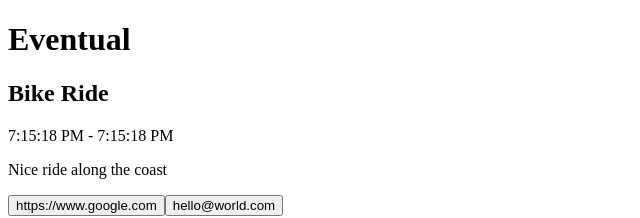
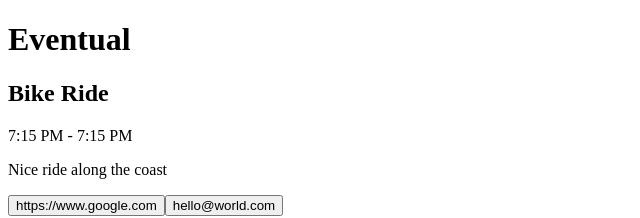
Before and after one commit to bldg14/eventual, a React (Create React App) app: page / in a window 1280 px wide. Shown: the top 218 px of the page, without its empty margins (0-640 px from the left). Built offline with nearby package versions, Linux system fonts and the light colour scheme.

Commit message:
Create function to format start and end time props

```diff
--- a/src/event/event.tsx
+++ b/src/event/event.tsx
@@ -7,6 +7,14 @@ interface EventProps {
   email: string;
 }
 
+const formatTime = (time: Date): string => {
+  return new Intl.DateTimeFormat("en-US", {
+    hour: "numeric",
+    minute: "numeric",
+    hour12: true,
+  }).format(time);
+};
+
 const Event = ({ title, description, start, end, url, email }: EventProps) => {
   return (
     <div className="event-container">
@@ -14,7 +22,7 @@ const Event = ({ title, description, start, end, url, email }: EventProps) => {
       <div className="event-details">
         <div className="event-time-container">
           <p className="event-time">
-            {start.toLocaleTimeString()} - {end.toLocaleTimeString()}
+            {formatTime(start)} - {formatTime(end)}
           </p>
         </div>
         <div className="event-description-container">
```
